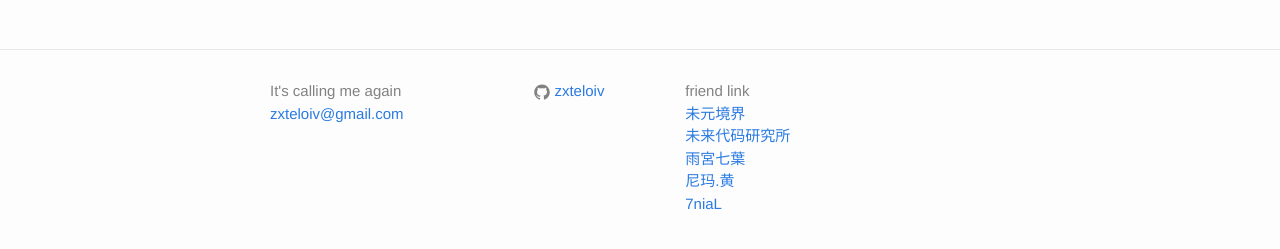
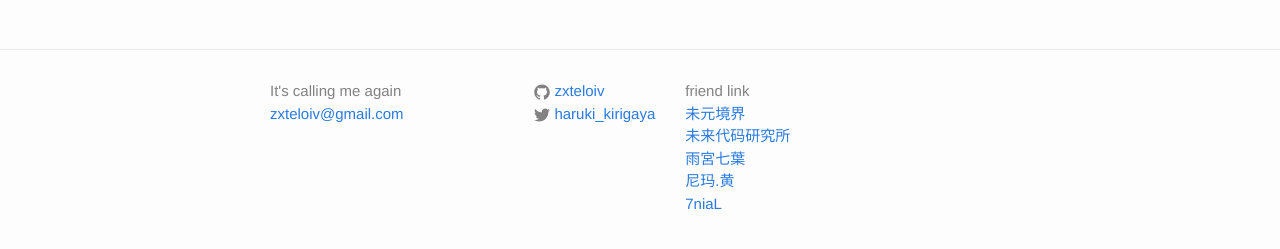
Before and after one commit to zxteloiv/zxteloiv.github.io, a Jekyll site: the page built from index.html, in a window 1280 px wide. Shown: the part 406-655 px from the top of the page. Built offline with Jekyll 4.4.1, drawn with Linux system fonts in a browser that asks for light colours.

Commit message:
add twitter username

```diff
--- a/_config.yml
+++ b/_config.yml
@@ -5,7 +5,7 @@ description: > # this means to ignore newlines until "baseurl:"
   僕は僕のことが知りたい...
 baseurl: "" # the subpath of your site, e.g. /blog/
 url: "http://libzx.so" # the base hostname & protocol for your site
-twitter_username:
+twitter_username: haruki_kirigaya
 github_username:  zxteloiv
 
 # Build settings
```
